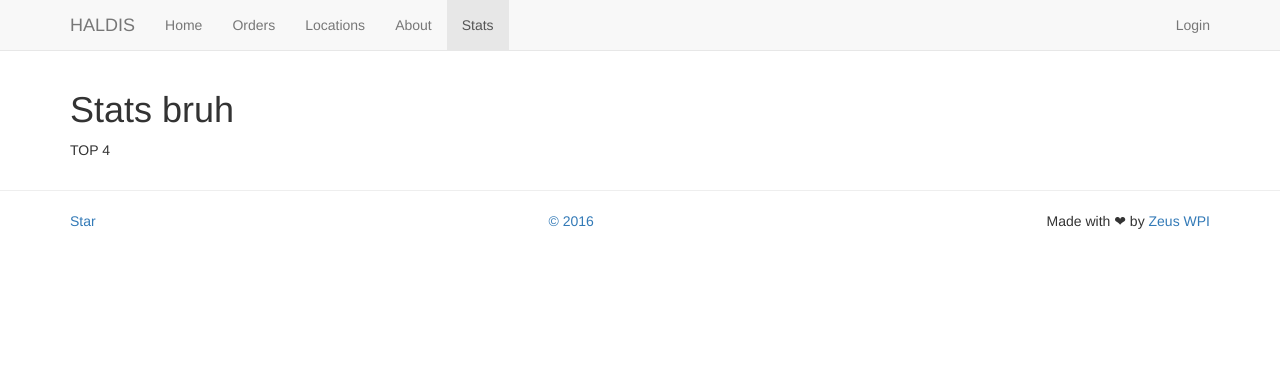
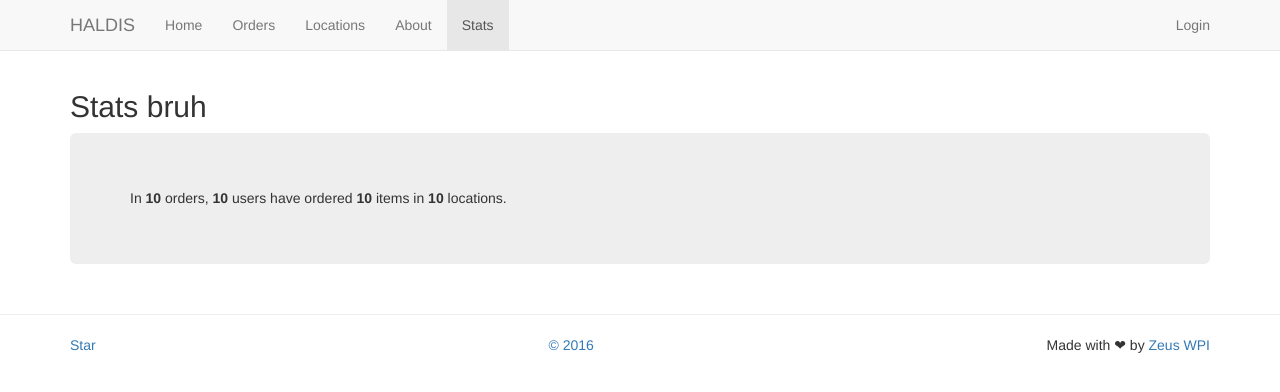
Before and after one commit to ZeusWPI/Haldis, a Flask app: template app/templates/stats.html in a window 1280 px wide. Shown: the top 392 px of the page. Run offline with Flask 2, Linux system fonts and the light colour scheme; the template is opened without the code that fills it: most values are stand-ins (such as "Sample title", 1, 10 or a date in 2020); parts of the project's set-up code (start-up, migrations or seed data) failed here and were passed over; some libraries are stand-ins or nearby versions.

Commit message:
First data

```diff
--- a/app/templates/stats.html
+++ b/app/templates/stats.html
@@ -1,6 +1,14 @@
 {% extends "layout.html" -%}
 {% set active_page = "stats" -%}
 {% block container %}
-  <h1>Stats bruh</h1>
-  <p>TOP 4</p>
+  <h2>Stats bruh</h2>
+  <div class="jumbotron">
+    <h5>
+      In
+      <strong>{{ data.order_amount }}</strong> orders,
+      <strong>{{ data.user_amount }}</strong> users have ordered
+      <strong>{{ data.orderitem_amount }}</strong> items in
+      <strong>{{ data.location_amount }}</strong> locations.
+    </h5>
+  </div>
 {% endblock %}
```
Also changed, not shown: app/fatmodels.py (added, +20 -0 lines), app/views/stats.py (+10 -2 lines).
